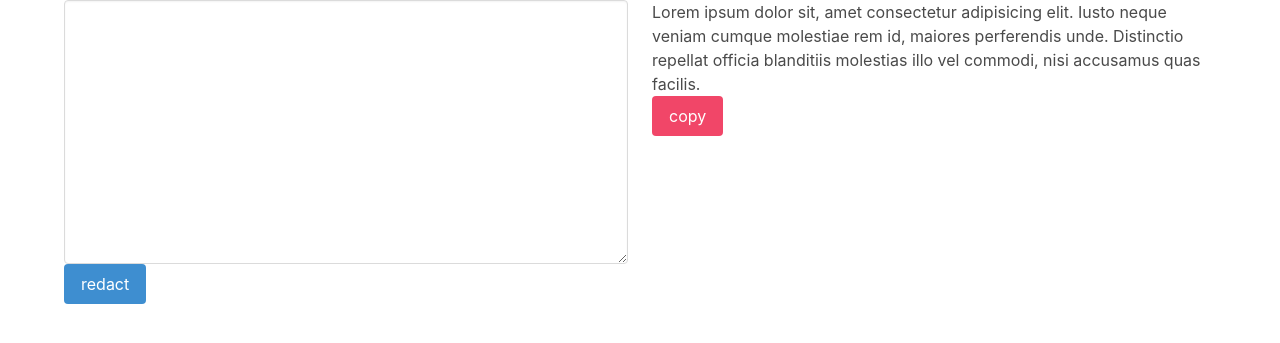
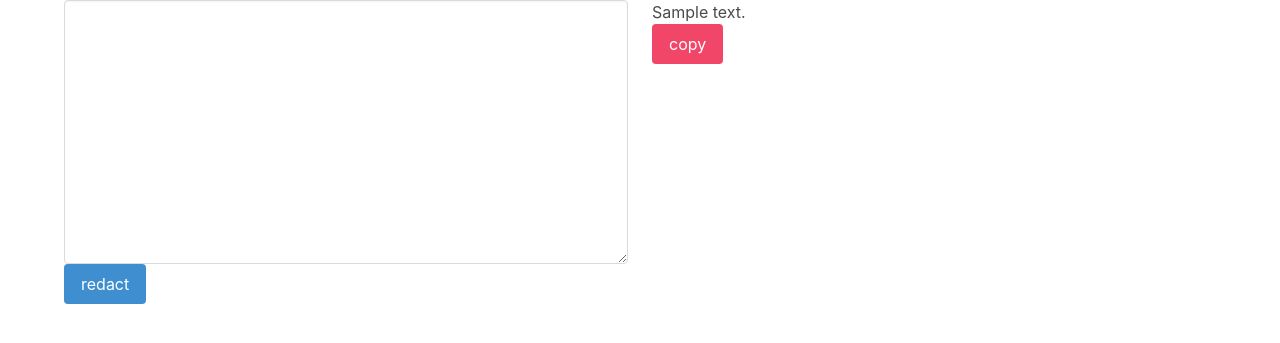
Before and after one commit to hert5796/sajas, a Flask app: template templates/index.html in a window 1280 px wide. Shown: the top 343 px of the page. Run offline with Flask 2, Linux system fonts and the light colour scheme; the template is opened without the code that fills it: most values are stand-ins (such as "Sample title", 1, 10 or a date in 2020).

Commit message:
finished 1st draft webapp

```diff
--- a/server.py
+++ b/server.py
@@ -1,12 +1,18 @@
-from flask import Flask, render_template
+from flask import Flask, render_template, request
+from redactinator.v0 import redact as redactor
+
 
 server = Flask(__name__)
 
 
 @server.route('/')
 def main():
-    return render_template("index.html")
+    return render_template("index.html", redacted_text = "")
 
+@server.route('/redact')
+def redact():
+    text = request.args.get("input")
+    return render_template("index.html", redacted_text = redactor(text))
 
 if __name__ == '__main__':
-    server.run()
+    server.run(debug = True)
--- a/templates/index.html
+++ b/templates/index.html
@@ -10,9 +10,9 @@
 <body class="container">
     <div class="columns">
         <div class="column">
-            <form action="">
-                <textarea class="textarea" name="" id="" cols="30" rows="10"></textarea>
-                <button class="button is-info">
+            <form id="inputform">
+                <textarea class="textarea" name="" id="inputtext" cols="30" rows="10"></textarea>
+                <button class="button is-info" type="submit" id="inputbutton">
                     redact
                 </button>
             </form>
@@ -20,7 +20,9 @@
         </div>
         <div class="column">
             <p>
-                Lorem ipsum dolor sit, amet consectetur adipisicing elit. Iusto neque veniam cumque molestiae rem id, maiores perferendis unde. Distinctio repellat officia blanditiis molestias illo vel commodi, nisi accusamus quas facilis.
+                {{redacted_text}}
+
+
             </p>
             <button class="button is-danger">
                 copy
@@ -28,5 +30,23 @@
 
         </div>
     </div>
+
+<script>
+    function submitForm(event){
+        event.preventDefault()
+        button.classList.add("is-loading")
+        button.disabled = true
+        var input = text.value
+
+        window.location.href = `/redact?input=${input}`
+
+    }
+    var form = document.getElementById("inputform")
+    var text = document.getElementById("inputtext")
+    var button = document.getElementById("inputbutton")
+    form.addEventListener("submit", submitForm)
+
+</script>
+
 </body>
 </html>
```
Also changed, not shown: redactinator/v0.py (added, +14 -0 lines).
